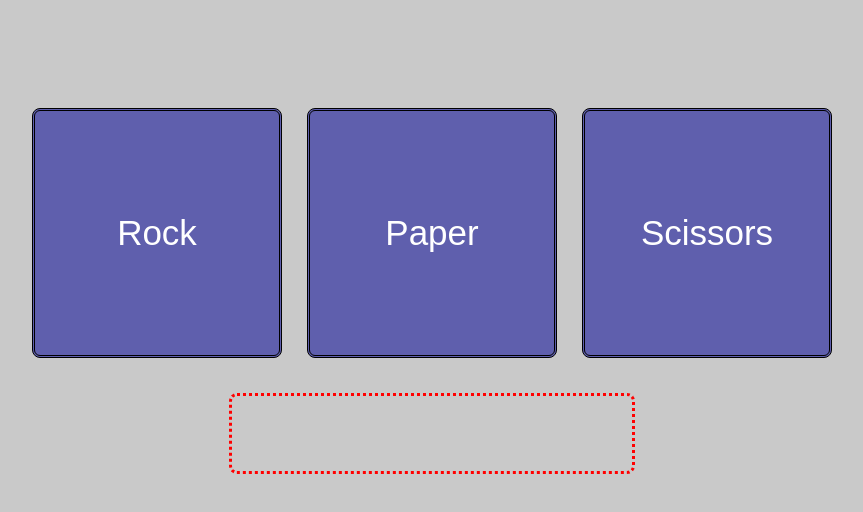
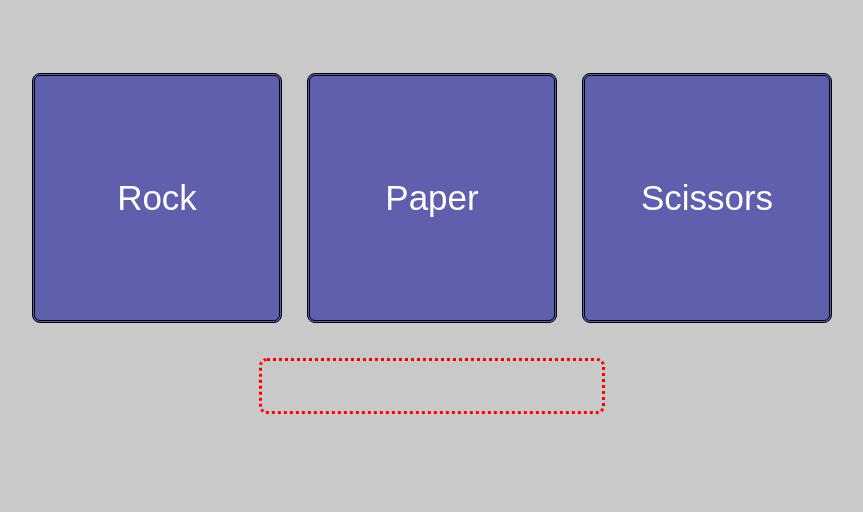
Before and after one commit to georgealin/Rock-Paper-Scissors, a plain HTML site: page index.html in a window 1280 px wide. Shown: the whole page, without its empty margins (216-1079 px from the left). Drawn offline with nearby package versions, Linux system fonts and the light colour scheme.

Commit message:
Add css for another id

```diff
--- a/style.css
+++ b/style.css
@@ -11,7 +11,7 @@ body {
     justify-content: center;
     flex-grow: 2;
     flex-shrink: 1;
-    margin-top: 100px;
+    margin-top: 65px;
     margin-bottom: 35px;
     gap: 25px;
 
@@ -35,8 +35,8 @@ body {
     display: flex;
     justify-content: center;
     align-items: center;
-    width: 400px;
-    height: 75px;
+    width: 340px;
+    height: 50px;
     font-size: 35px;
     color: white;
     border-style: dotted;
@@ -45,3 +45,9 @@ body {
     border-width: 3px;
 
 }
+
+#end {
+    font-size: 40px;
+    font-weight: bold;
+    color: red;
+}
```
